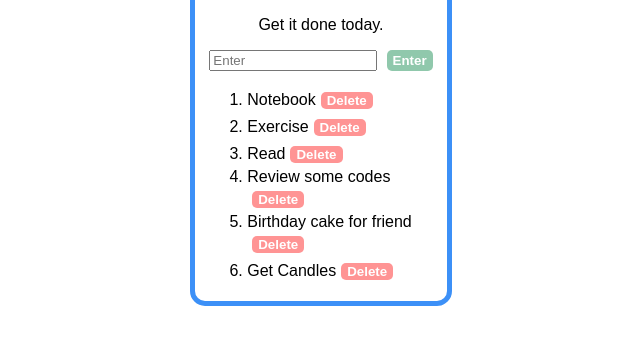
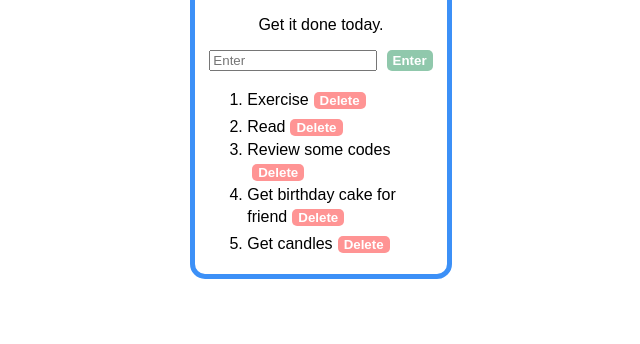
Before and after one commit to GloriBird/Simple-To-Do-List, a plain HTML site: page index.html in a window 1280 px wide. Shown: the part 118-462 px from the top of the page, without its empty margins (319-959 px from the left). Drawn offline with Linux system fonts and the light colour scheme.

Commit message:
change list

```diff
--- a/index.html
+++ b/index.html
@@ -15,12 +15,11 @@
         </div>
         <div class="wrapper">
           <ol class="list">
-            <li><span>Notebook</span></li>
             <li><span>Exercise</span></li>
             <li><span>Read</span></li>
             <li><span>Review some codes</span></li>
-            <li><span>Birthday cake for friend</span></li>
-            <li><span>Get Candles</span></li>
+            <li><span>Get birthday cake for friend</span></li>
+            <li><span>Get candles</span></li>
           </ol>
         </div>
       </div>
```
